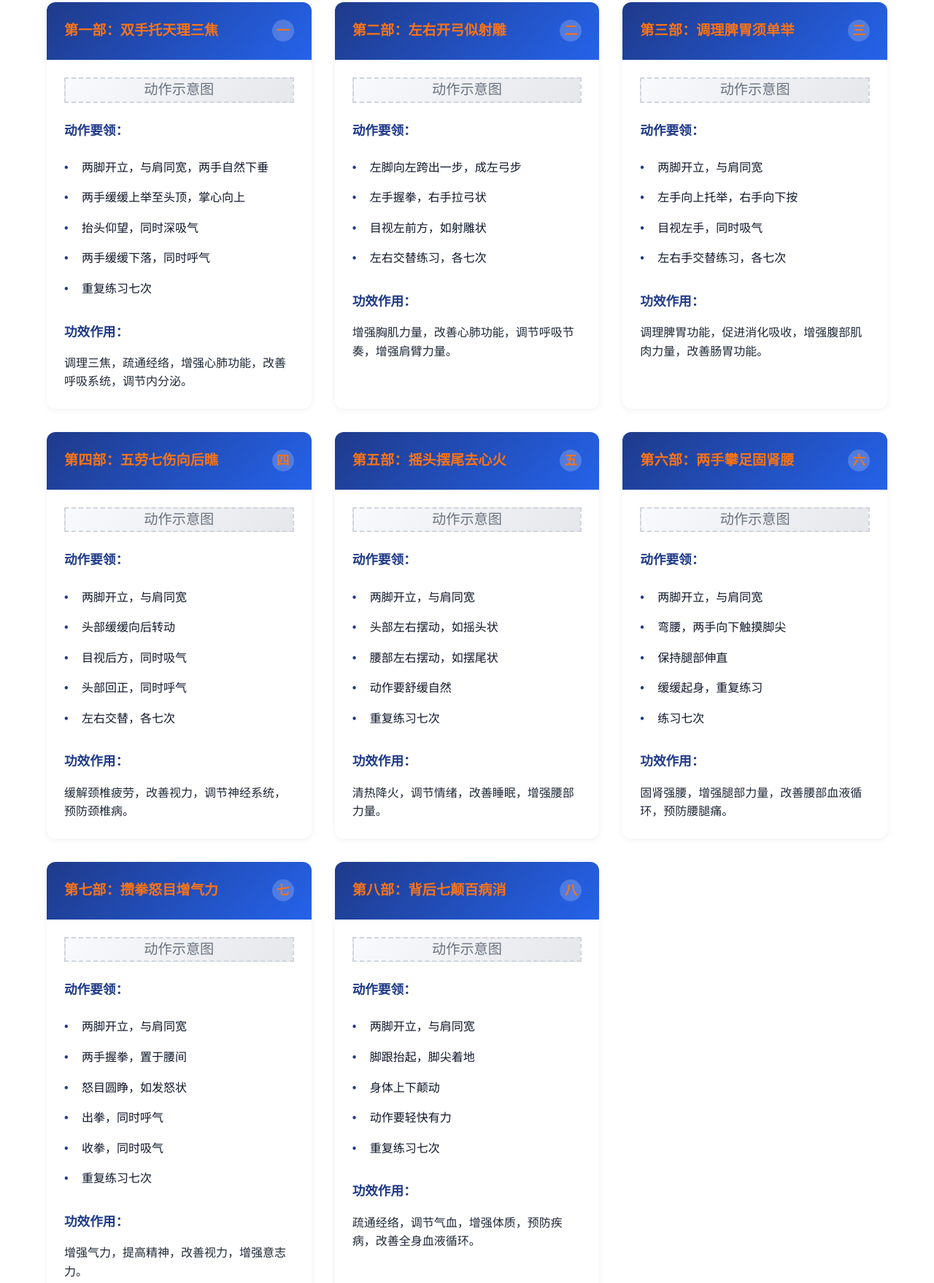
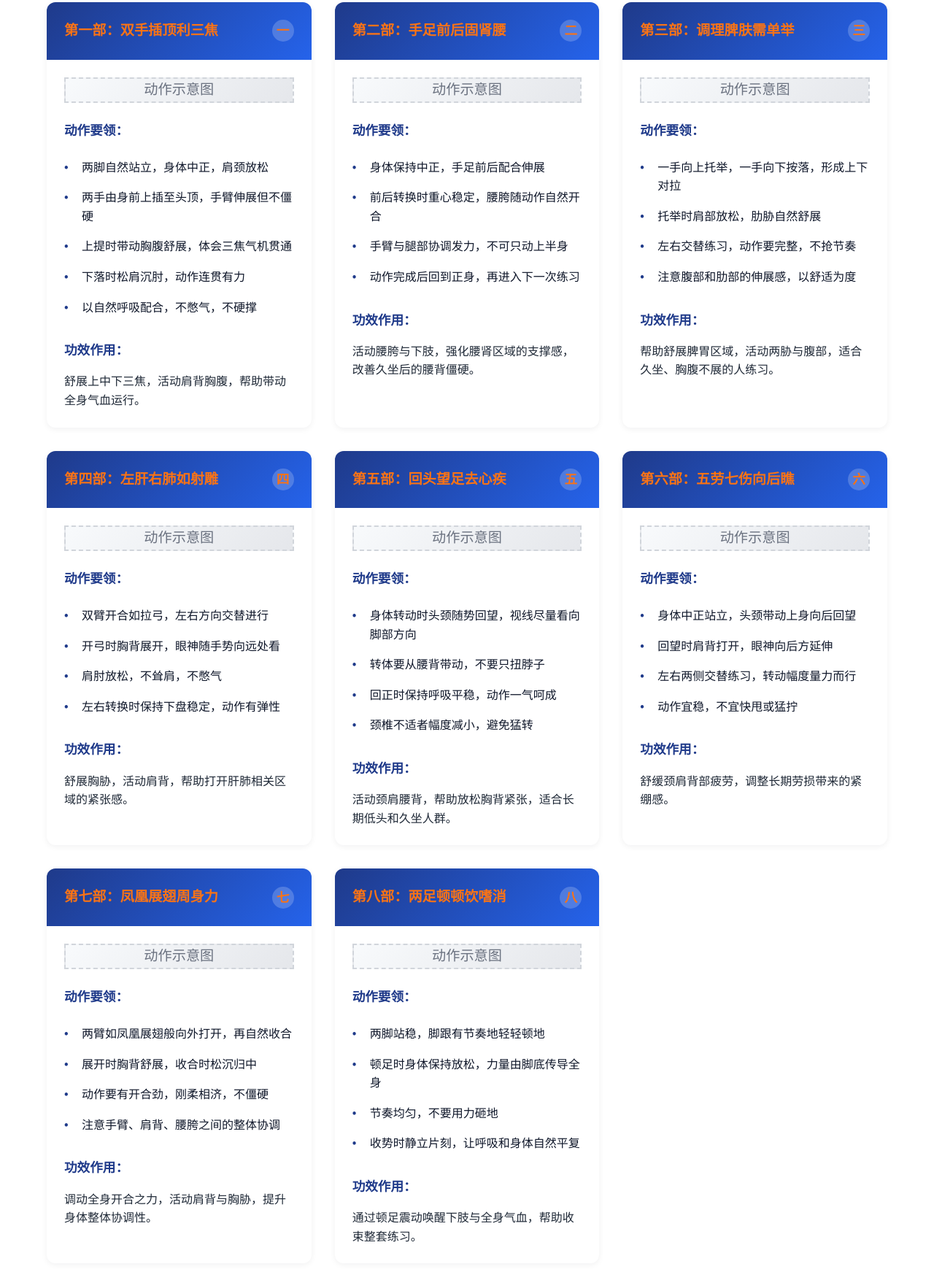
Before and after one commit to youxunzhang/nihaixiaorg, a plain HTML site: page badajingang.html in a window 1280 px wide. Shown: the part 884-2642 px from the top of the page at 73% size. Drawn offline with Linux system fonts and the light colour scheme.

Commit message:
Fix Ba Bu Jin Gang Gong posture content

```diff
--- a/badajingang.html
+++ b/badajingang.html
@@ -109,10 +109,10 @@
                 <h2 class="section-title">八部金刚功动作详解</h2>
 
                 <div class="baduanjin-grid">
-                    <!-- 第一部：双手托天理三焦 -->
+                    <!-- 第一部：双手插顶利三焦 -->
                     <div class="baduanjin-item">
                         <div class="baduanjin-header">
-                            <h3>第一部：双手托天理三焦</h3>
+                            <h3>第一部：双手插顶利三焦</h3>
                             <span class="baduanjin-number">一</span>
                         </div>
                         <div class="baduanjin-content">
@@ -122,22 +122,22 @@
                             <div class="baduanjin-description">
                                 <h4>动作要领：</h4>
                                 <ul>
-                                    <li>两脚开立，与肩同宽，两手自然下垂</li>
-                                    <li>两手缓缓上举至头顶，掌心向上</li>
-                                    <li>抬头仰望，同时深吸气</li>
-                                    <li>两手缓缓下落，同时呼气</li>
-                                    <li>重复练习七次</li>
+                                    <li>两脚自然站立，身体中正，肩颈放松</li>
+                                    <li>两手由身前上插至头顶，手臂伸展但不僵硬</li>
+                                    <li>上提时带动胸腹舒展，体会三焦气机贯通</li>
+                                    <li>下落时松肩沉肘，动作连贯有力</li>
+                                    <li>以自然呼吸配合，不憋气，不硬撑</li>
                                 </ul>
                                 <h4>功效作用：</h4>
-                                <p>调理三焦，疏通经络，增强心肺功能，改善呼吸系统，调节内分泌。</p>
+                                <p>舒展上中下三焦，活动肩背胸腹，帮助带动全身气血运行。</p>
                             </div>
                         </div>
                     </div>
 
-                    <!-- 第二部：左右开弓似射雕 -->
+                    <!-- 第二部：手足前后固肾腰 -->
                     <div class="baduanjin-item">
                         <div class="baduanjin-header">
-                            <h3>第二部：左右开弓似射雕</h3>
+                            <h3>第二部：手足前后固肾腰</h3>
                             <span class="baduanjin-number">二</span>
                         </div>
                         <div class="baduanjin-content">
@@ -147,21 +147,21 @@
                             <div class="baduanjin-description">
                                 <h4>动作要领：</h4>
                                 <ul>
-                                    <li>左脚向左跨出一步，成左弓步</li>
-                                    <li>左手握拳，右手拉弓状</li>
-                                    <li>目视左前方，如射雕状</li>
-                                    <li>左右交替练习，各七次</li>
+                                    <li>身体保持中正，手足前后配合伸展</li>
+                                    <li>前后转换时重心稳定，腰胯随动作自然开合</li>
+                                    <li>手臂与腿部协调发力，不可只动上半身</li>
+                                    <li>动作完成后回到正身，再进入下一次练习</li>
                                 </ul>
                                 <h4>功效作用：</h4>
-                                <p>增强胸肌力量，改善心肺功能，调节呼吸节奏，增强肩臂力量。</p>
+                                <p>活动腰胯与下肢，强化腰肾区域的支撑感，改善久坐后的腰背僵硬。</p>
                             </div>
                         </div>
                     </div>
 
-                    <!-- 第三部：调理脾胃须单举 -->
+                    <!-- 第三部：调理脾肤需单举 -->
                     <div class="baduanjin-item">
                         <div class="baduanjin-header">
-                            <h3>第三部：调理脾胃须单举</h3>
+                            <h3>第三部：调理脾肤需单举</h3>
                             <span class="baduanjin-number">三</span>
                         </div>
                         <div class="baduanjin-content">
@@ -171,21 +171,21 @@
                             <div class="baduanjin-description">
                                 <h4>动作要领：</h4>
                                 <ul>
-                                    <li>两脚开立，与肩同宽</li>
-                                    <li>左手向上托举，右手向下按</li>
-                                    <li>目视左手，同时吸气</li>
-                                    <li>左右手交替练习，各七次</li>
+                                    <li>一手向上托举，一手向下按落，形成上下对拉</li>
+                                    <li>托举时肩部放松，肋胁自然舒展</li>
+                                    <li>左右交替练习，动作要完整，不抢节奏</li>
+                                    <li>注意腹部和肋部的伸展感，以舒适为度</li>
                                 </ul>
                                 <h4>功效作用：</h4>
-                                <p>调理脾胃功能，促进消化吸收，增强腹部肌肉力量，改善肠胃功能。</p>
+                                <p>帮助舒展脾胃区域，活动两胁与腹部，适合久坐、胸腹不展的人练习。</p>
                             </div>
                         </div>
                     </div>
 
-                    <!-- 第四部：五劳七伤向后瞧 -->
+                    <!-- 第四部：左肝右肺如射雕 -->
                     <div class="baduanjin-item">
                         <div class="baduanjin-header">
-                            <h3>第四部：五劳七伤向后瞧</h3>
+                            <h3>第四部：左肝右肺如射雕</h3>
                             <span class="baduanjin-number">四</span>
                         </div>
                         <div class="baduanjin-content">
@@ -195,22 +195,21 @@
                             <div class="baduanjin-description">
                                 <h4>动作要领：</h4>
                                 <ul>
-                                    <li>两脚开立，与肩同宽</li>
-                                    <li>头部缓缓向后转动</li>
-                                    <li>目视后方，同时吸气</li>
-                                    <li>头部回正，同时呼气</li>
-                                    <li>左右交替，各七次</li>
+                                    <li>双臂开合如拉弓，左右方向交替进行</li>
+                                    <li>开弓时胸背展开，眼神随手势向远处看</li>
+                                    <li>肩肘放松，不耸肩，不憋气</li>
+                                    <li>左右转换时保持下盘稳定，动作有弹性</li>
                                 </ul>
                                 <h4>功效作用：</h4>
-                                <p>缓解颈椎疲劳，改善视力，调节神经系统，预防颈椎病。</p>
+                                <p>舒展胸胁，活动肩背，帮助打开肝肺相关区域的紧张感。</p>
                             </div>
                         </div>
                     </div>
 
-                    <!-- 第五部：摇头摆尾去心火 -->
+                    <!-- 第五部：回头望足去心疾 -->
                     <div class="baduanjin-item">
                         <div class="baduanjin-header">
-                            <h3>第五部：摇头摆尾去心火</h3>
+                            <h3>第五部：回头望足去心疾</h3>
                             <span class="baduanjin-number">五</span>
                         </div>
                         <div class="baduanjin-content">
@@ -220,22 +219,21 @@
                             <div class="baduanjin-description">
                                 <h4>动作要领：</h4>
                                 <ul>
-                                    <li>两脚开立，与肩同宽</li>
-                                    <li>头部左右摆动，如摇头状</li>
-                                    <li>腰部左右摆动，如摆尾状</li>
-                                    <li>动作要舒缓自然</li>
-                                    <li>重复练习七次</li>
+                                    <li>身体转动时头颈随势回望，视线尽量看向脚部方向</li>
+                                    <li>转体要从腰背带动，不要只扭脖子</li>
+                                    <li>回正时保持呼吸平稳，动作一气呵成</li>
+                                    <li>颈椎不适者幅度减小，避免猛转</li>
                                 </ul>
                                 <h4>功效作用：</h4>
-                                <p>清热降火，调节情绪，改善睡眠，增强腰部力量。</p>
+                                <p>活动颈肩腰背，帮助放松胸背紧张，适合长期低头和久坐人群。</p>
                             </div>
                         </div>
                     </div>
 
-                    <!-- 第六部：两手攀足固肾腰 -->
+                    <!-- 第六部：五劳七伤向后瞧 -->
                     <div class="baduanjin-item">
                         <div class="baduanjin-header">
-                            <h3>第六部：两手攀足固肾腰</h3>
+                            <h3>第六部：五劳七伤向后瞧</h3>
                             <span class="baduanjin-number">六</span>
                         </div>
                         <div class="baduanjin-content">
@@ -245,22 +243,21 @@
                             <div class="baduanjin-description">
                                 <h4>动作要领：</h4>
                                 <ul>
-                                    <li>两脚开立，与肩同宽</li>
-                                    <li>弯腰，两手向下触摸脚尖</li>
-                                    <li>保持腿部伸直</li>
-                                    <li>缓缓起身，重复练习</li>
-                                    <li>练习七次</li>
+                                    <li>身体中正站立，头颈带动上身向后回望</li>
+                                    <li>回望时肩背打开，眼神向后方延伸</li>
+                                    <li>左右两侧交替练习，转动幅度量力而行</li>
+                                    <li>动作宜稳，不宜快甩或猛拧</li>
                                 </ul>
                                 <h4>功效作用：</h4>
-                                <p>固肾强腰，增强腿部力量，改善腰部血液循环，预防腰腿痛。</p>
+                                <p>舒缓颈肩背部疲劳，调整长期劳损带来的紧绷感。</p>
                             </div>
                         </div>
                     </div>
 
-                    <!-- 第七部：攒拳怒目增气力 -->
+                    <!-- 第七部：凤凰展翅周身力 -->
                     <div class="baduanjin-item">
                         <div class="baduanjin-header">
-                            <h3>第七部：攒拳怒目增气力</h3>
+                            <h3>第七部：凤凰展翅周身力</h3>
                             <span class="baduanjin-number">七</span>
                         </div>
                         <div class="baduanjin-content">
@@ -270,23 +267,21 @@
                             <div class="baduanjin-description">
                                 <h4>动作要领：</h4>
                                 <ul>
-                                    <li>两脚开立，与肩同宽</li>
-                                    <li>两手握拳，置于腰间</li>
-                                    <li>怒目圆睁，如发怒状</li>
-                                    <li>出拳，同时呼气</li>
-                                    <li>收拳，同时吸气</li>
-                                    <li>重复练习七次</li>
+                                    <li>两臂如凤凰展翅般向外打开，再自然收合</li>
+                                    <li>展开时胸背舒展，收合时松沉归中</li>
+                                    <li>动作要有开合劲，刚柔相济，不僵硬</li>
+                                    <li>注意手臂、肩背、腰胯之间的整体协调</li>
                                 </ul>
                                 <h4>功效作用：</h4>
-                                <p>增强气力，提高精神，改善视力，增强意志力。</p>
+                                <p>调动全身开合之力，活动肩背与胸胁，提升身体整体协调性。</p>
                             </div>
                         </div>
                     </div>
 
-                    <!-- 第八部：背后七颠百病消 -->
+                    <!-- 第八部：两足顿顿饮嗜消 -->
                     <div class="baduanjin-item">
                         <div class="baduanjin-header">
-                            <h3>第八部：背后七颠百病消</h3>
+                            <h3>第八部：两足顿顿饮嗜消</h3>
                             <span class="baduanjin-number">八</span>
                         </div>
                         <div class="baduanjin-content">
@@ -296,14 +291,13 @@
                             <div class="baduanjin-description">
                                 <h4>动作要领：</h4>
                                 <ul>
-                                    <li>两脚开立，与肩同宽</li>
-                                    <li>脚跟抬起，脚尖着地</li>
-                                    <li>身体上下颠动</li>
-                                    <li>动作要轻快有力</li>
-                                    <li>重复练习七次</li>
+                                    <li>两脚站稳，脚跟有节奏地轻轻顿地</li>
+                                    <li>顿足时身体保持放松，力量由脚底传导全身</li>
+                                    <li>节奏均匀，不要用力砸地</li>
+                                    <li>收势时静立片刻，让呼吸和身体自然平复</li>
                                 </ul>
                                 <h4>功效作用：</h4>
-                                <p>疏通经络，调节气血，增强体质，预防疾病，改善全身血液循环。</p>
+                                <p>通过顿足震动唤醒下肢与全身气血，帮助收束整套练习。</p>
                             </div>
                         </div>
                     </div>
```
